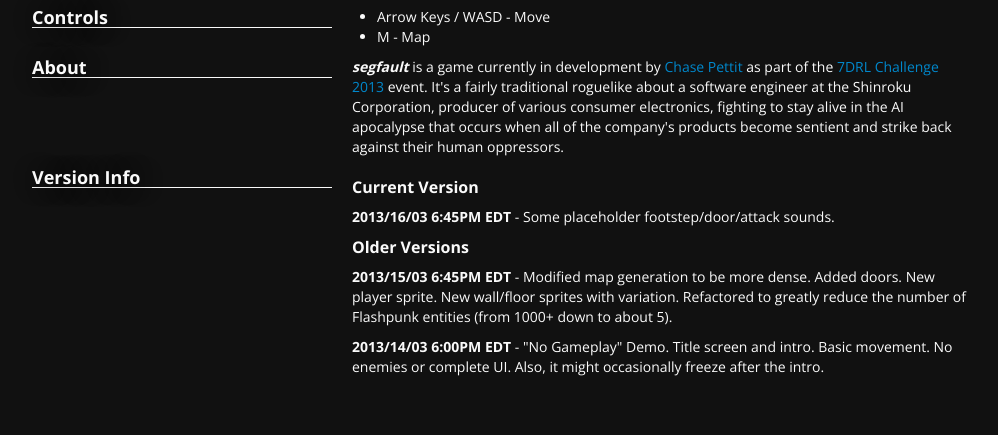
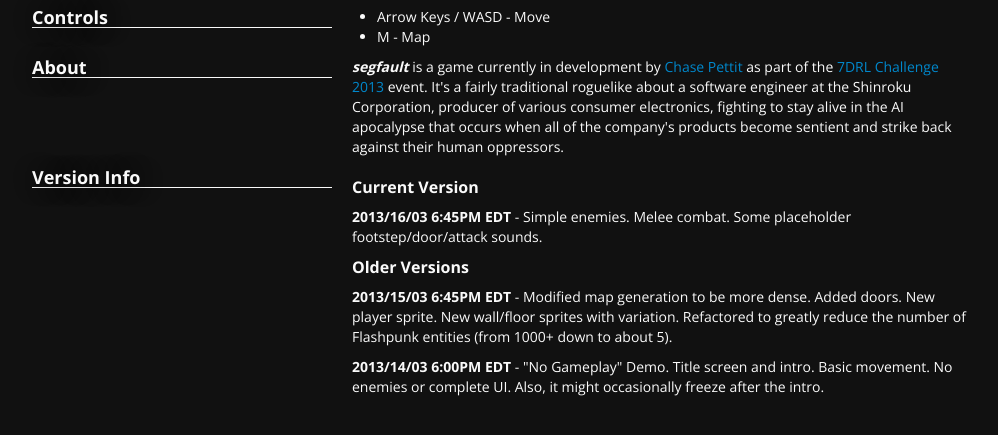
Before and after one commit to Chaser324/7drl-segfault, a plain HTML site: page demo-site/index.html in a window 1280 px wide. Shown: the part 83-518 px from the top of the page, without its empty margins (138-1136 px from the left). Drawn offline with nearby package versions, Linux system fonts and the light colour scheme.

Commit message:
Basic enemies and melee combat.

```diff
--- a/demo-site/index.html
+++ b/demo-site/index.html
@@ -83,7 +83,7 @@
             </div>
             <div class="span8">
                 <h3>Current Version</h3>
-                <p><strong>2013/16/03 6:45PM EDT</strong> - Some placeholder footstep/door/attack sounds.</p>
+                <p><strong>2013/16/03 6:45PM EDT</strong> - Simple enemies. Melee combat. Some placeholder footstep/door/attack sounds.</p>
                 <h3>Older Versions</h3>
                 <p><strong>2013/15/03 6:45PM EDT</strong> - Modified map generation to be more dense. Added doors. New player sprite. New wall/floor sprites with variation. Refactored to greatly reduce the number of Flashpunk entities (from 1000+ down to about 5).</p>
                 <p><strong>2013/14/03 6:00PM EDT</strong> - "No Gameplay" Demo. Title screen and intro. Basic movement. No enemies or complete UI. Also, it might occasionally freeze after the intro.</p>
```
Also changed, not shown: segfault/assets/gfx/enemies.png (added), 13 other files.
